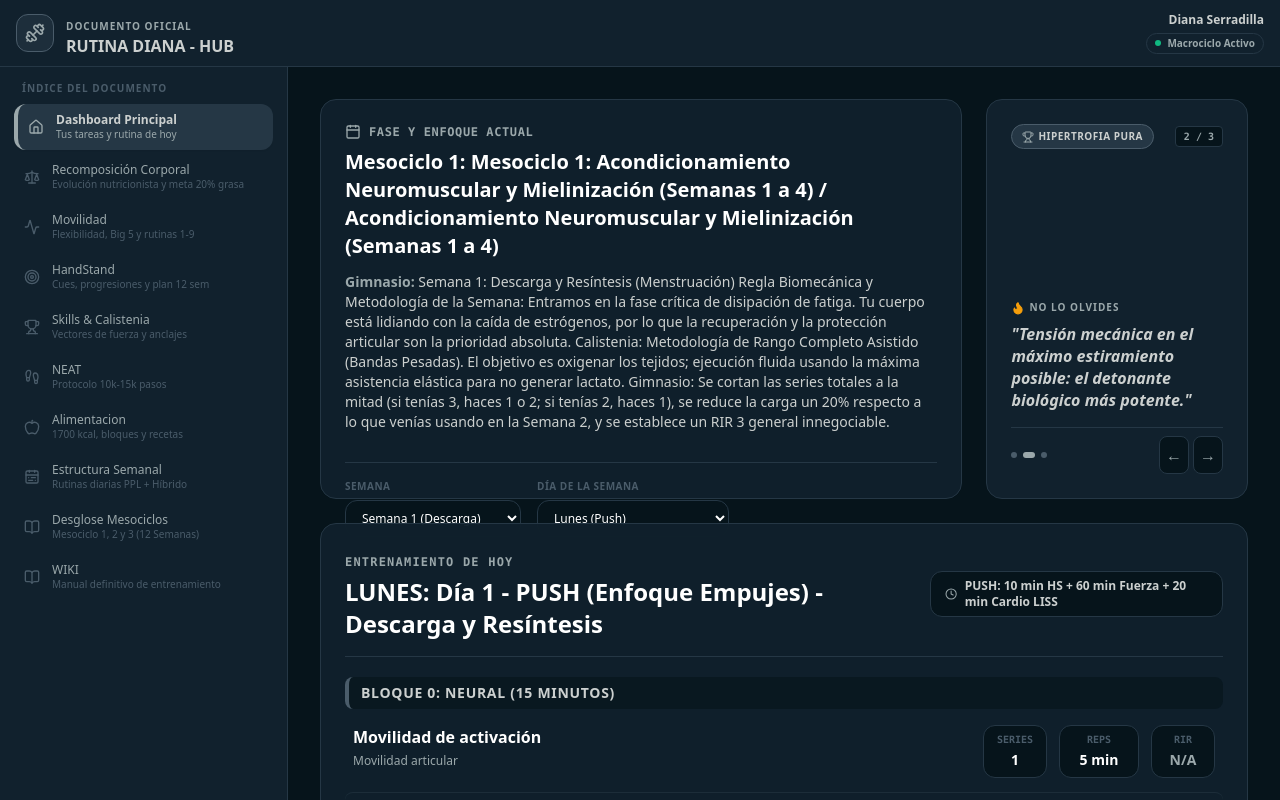
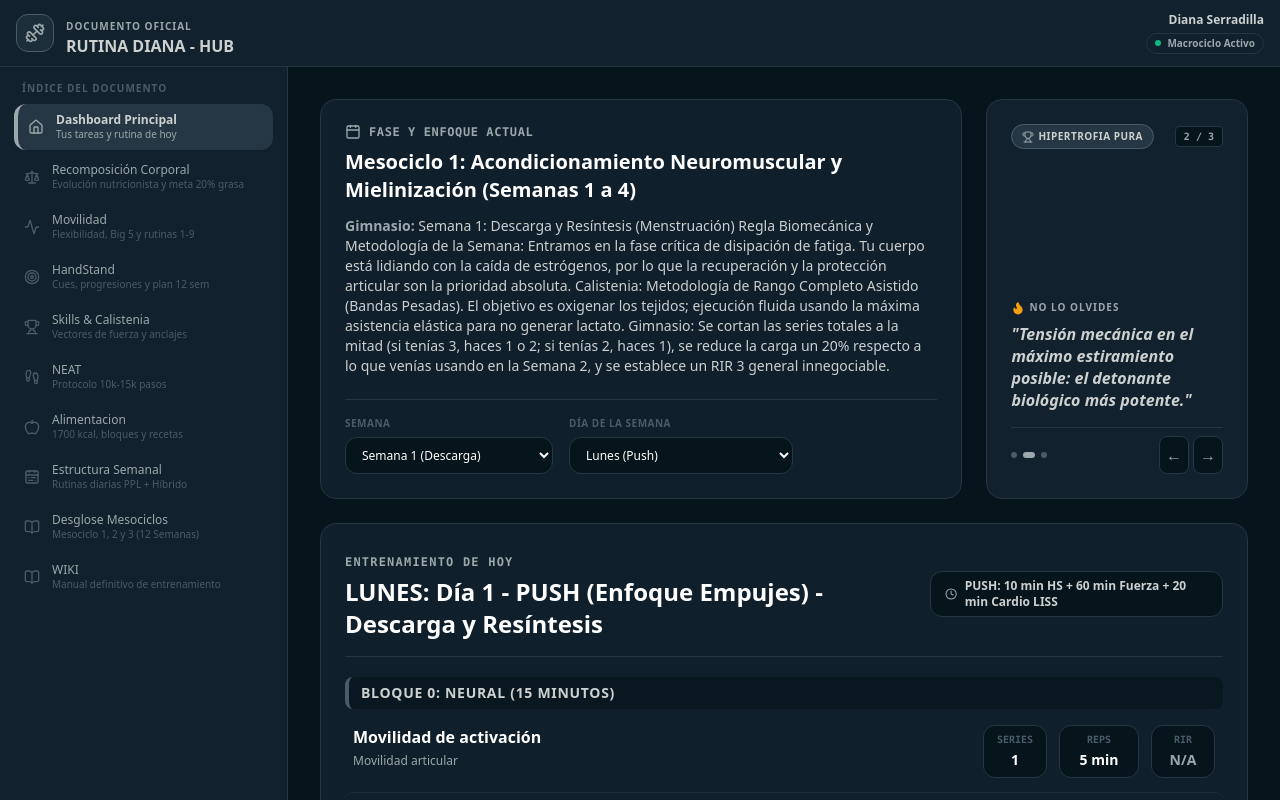
Before and after one commit to DianaSerradilla/hybrid-training, a React (Vite) app: page / in a window 1280 px wide. Built offline with nearby package versions, Linux system fonts and the light colour scheme.

Commit message:
Actualizado Dashboard

```diff
--- a/src/components/DailyDashboard.jsx
+++ b/src/components/DailyDashboard.jsx
@@ -143,16 +143,16 @@ export default function DailyDashboard({ currentWeek, setCurrentWeek, currentDay
       </div>
 
       {/* 2. Header de Progreso & Selectores Interactivos */}
-      <div className="lg:col-span-7 lg:col-start-1 lg:row-start-1 glass-panel p-6 rounded-2xl flex flex-col justify-between gap-5 lg:h-[400px]">
-        <div>
-          <div className="flex items-center gap-2 text-[#9BA8AB] font-semibold mb-2 text-xs tracking-wider uppercase font-mono">
+      <div className="lg:col-span-7 lg:col-start-1 lg:row-start-1 glass-panel p-6 rounded-2xl flex flex-col justify-between gap-4 lg:h-[400px] overflow-hidden">
+        <div className="flex-1 min-h-0 flex flex-col">
+          <div className="flex items-center gap-2 text-[#9BA8AB] font-semibold mb-2 text-xs tracking-wider uppercase font-mono shrink-0">
             <Calendar className="w-4 h-4 text-[#9BA8AB]" />
             <span>Fase y Enfoque Actual</span>
           </div>
-          <h2 className="text-lg md:text-xl font-bold font-outfit text-white leading-snug">
-            Mesociclo {activeWeekObj.mesocycle}: {activeWeekObj.mesocycleName} / {calisthenicsData.title}
+          <h2 className="text-lg md:text-xl font-bold font-outfit text-white leading-snug shrink-0">
+            {activeWeekObj.mesocycleName}
           </h2>
-          <div className="space-y-3 mt-3 text-xs md:text-sm leading-relaxed lg:max-h-[170px] lg:overflow-y-auto pr-1">
+          <div className="space-y-3 mt-3 text-xs md:text-sm leading-relaxed max-h-[140px] sm:max-h-[170px] overflow-y-auto pr-2 flex-1">
             <div>
               <strong className="font-semibold text-[#9BA8AB]">Gimnasio: </strong>
               <span className="text-slate-300">{activeWeekObj.focus}</span>
@@ -165,31 +165,31 @@ export default function DailyDashboard({ currentWeek, setCurrentWeek, currentDay
         </div>
 
         {/* Dynamic Selector Panels */}
-        <div className="flex flex-col sm:flex-row gap-4 border-t border-[#253745] pt-4 w-full justify-start">
-          <div className="w-full sm:w-44">
+        <div className="flex flex-col sm:flex-row gap-4 border-t border-[#253745] pt-4 w-full justify-start shrink-0">
+          <div className="w-full sm:w-52">
             <label className="block text-[10px] font-bold text-[#4A5C6A] mb-1.5 uppercase tracking-wider">Semana</label>
             <select
               value={currentWeek}
               onChange={(e) => setCurrentWeek(Number(e.target.value))}
-              className="bg-[#06141B] border border-[#253745] text-white text-xs rounded-xl py-2 px-3 focus:outline-none focus:ring-2 focus:ring-[#4A5C6A] font-medium w-full transition-all"
+              className="bg-[#06141B] border border-[#253745] text-white text-xs rounded-xl py-2 px-3 focus:outline-none focus:ring-2 focus:ring-[#4A5C6A] font-medium w-full transition-all cursor-pointer"
             >
               {macrocycleWeeks.map((w) => (
-                <option key={w.number} value={w.number}>
+                <option key={w.number} value={w.number} className="bg-[#06141B] text-white">
                   Semana {w.number} {w.isDeload ? '(Descarga)' : ''}
                 </option>
               ))}
             </select>
           </div>
 
-          <div className="w-full sm:w-48">
+          <div className="w-full sm:w-56">
             <label className="block text-[10px] font-bold text-[#4A5C6A] mb-1.5 uppercase tracking-wider">Día de la semana</label>
             <select
               value={currentDay}
               onChange={(e) => setCurrentDay(e.target.value)}
-              className="bg-[#06141B] border border-[#253745] text-white text-xs rounded-xl py-2 px-3 focus:outline-none focus:ring-2 focus:ring-[#4A5C6A] font-medium w-full transition-all"
+              className="bg-[#06141B] border border-[#253745] text-white text-xs rounded-xl py-2 px-3 focus:outline-none focus:ring-2 focus:ring-[#4A5C6A] font-medium w-full transition-all cursor-pointer"
             >
               {weeklySchedule.map((s) => (
-                <option key={s.day} value={s.day}>
+                <option key={s.day} value={s.day} className="bg-[#06141B] text-white">
                   {s.day} ({s.target})
                 </option>
               ))}
```
